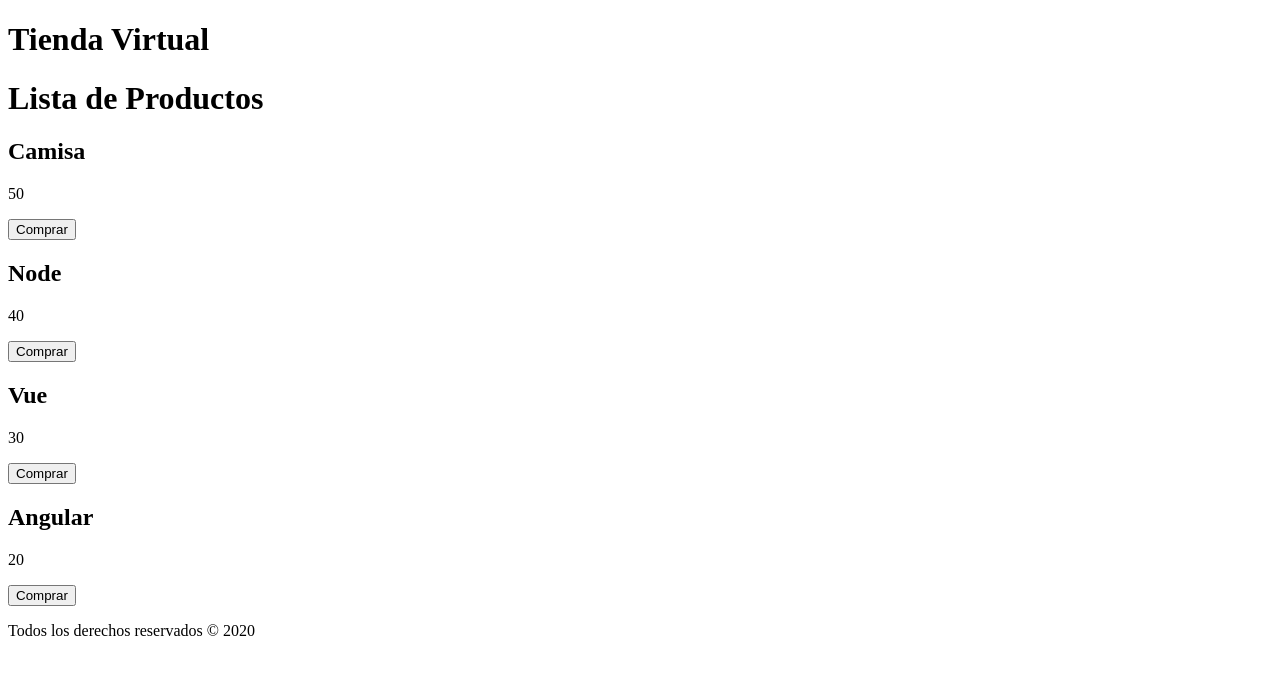
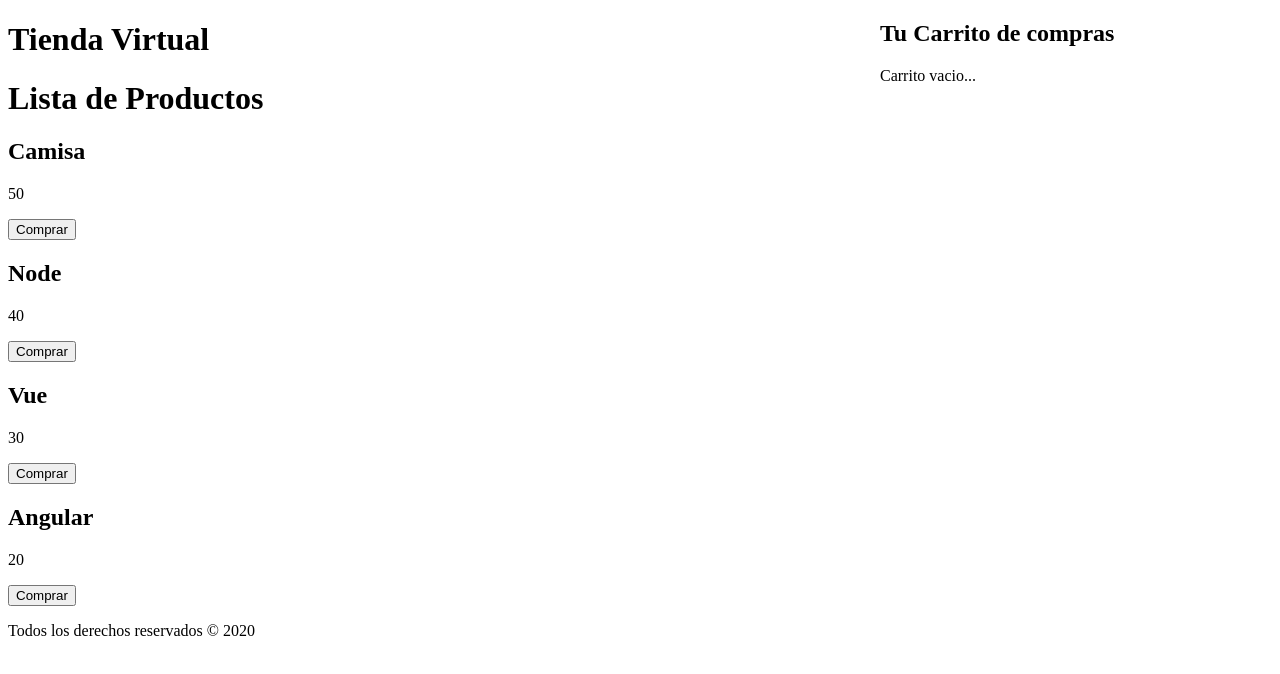
Before and after one commit to johandavidcm/Basicos-React, a React (Create React App) app: page / in a window 1280 px wide. Shown: the top 674 px of the page. Built offline with nearby package versions, Linux system fonts and the light colour scheme.

Commit message:
Agregar elementos al carrito

```diff
--- a/src/App.js
+++ b/src/App.js
@@ -2,6 +2,7 @@
 import Header from './components/Header';
 import Footer from './components/Footer';
 import Producto from './components/Producto';
+import Carrito from './components/Carrito';
 
 function App() {
 
@@ -33,8 +34,13 @@
           agregarProducto = { agregarProducto }
         />
       ))}
+
+      <Carrito
+        carrito = { carrito }
+      />
+
       <Footer
-        fecha={fecha}
+        fecha = { fecha }
       />
     </Fragment>
   );
--- /dev/null
+++ b/src/components/Carrito.css
@@ -0,0 +1,7 @@
+.carrito{
+    position: fixed;
+    top: 0;
+    right: 0;
+    background-color: white;
+    width: 400px;
+}
--- /dev/null
+++ b/src/components/Carrito.js
@@ -0,0 +1,21 @@
+import React from 'react';
+import './Carrito.css';
+import Producto from './Producto';
+
+const Carrito = ({carrito}) => (
+    <div className="carrito">
+        <h2>Tu Carrito de compras</h2>
+        { carrito.length === 0 ?
+            <p>Carrito vacio...</p>
+        :
+            carrito.map(producto => (
+                <Producto
+                    key = { producto.id }
+                    producto = { producto }
+                />
+            ))
+        }
+    </div>
+);
+
+export default Carrito;
```
